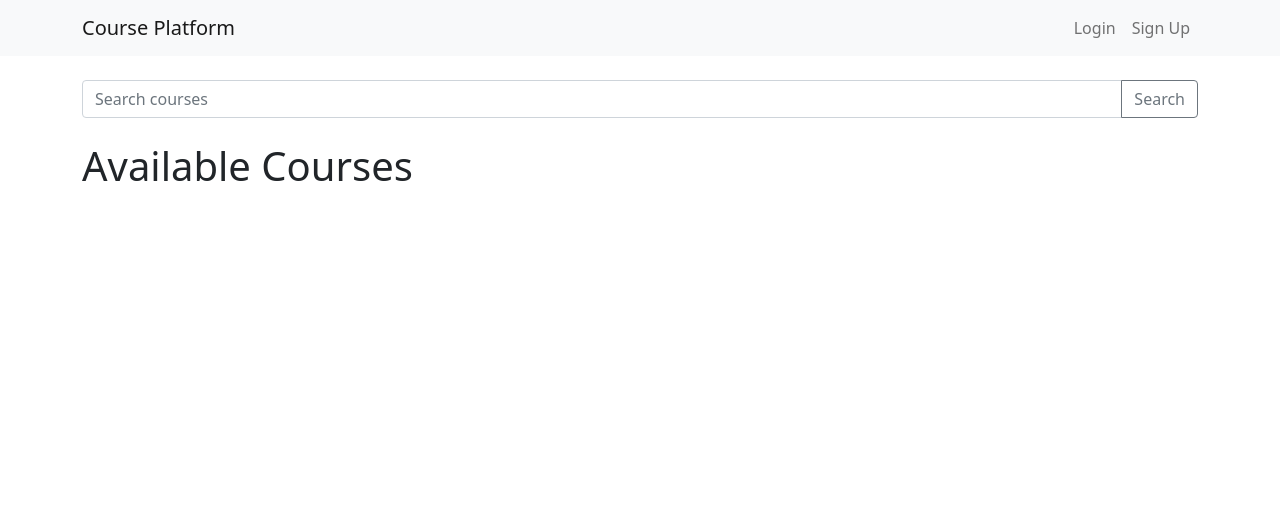
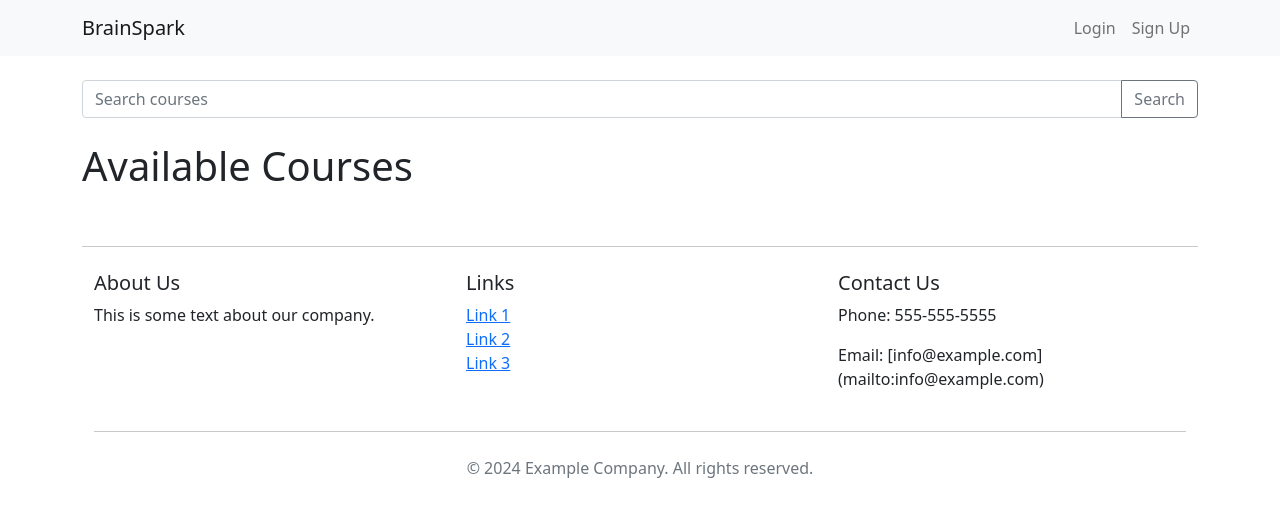
Before and after one commit to aliahadmd/BrainSpark, a Django app: page / in a window 1280 px wide. Shown: the top 519 px of the page. Run offline with Django 5.2, Linux system fonts and the light colour scheme; data that the repository does not hold is empty; parts of the project's set-up code (start-up, migrations or seed data) failed here and were passed over.

Commit message:
style pages

```diff
--- a/course/templates/course/base.html
+++ b/course/templates/course/base.html
@@ -8,36 +8,9 @@
     {% block extra_css %}{% endblock extra_css %}
 </head>
 <body>
-    <nav class="navbar navbar-expand-lg navbar-light bg-light">
-        <div class="container">
-            <a class="navbar-brand" href="{% url 'course_list' %}">Course Platform</a>
-            <button class="navbar-toggler" type="button" data-bs-toggle="collapse" data-bs-target="#navbarNav" aria-controls="navbarNav" aria-expanded="false" aria-label="Toggle navigation">
-                <span class="navbar-toggler-icon"></span>
-            </button>
-            <div class="collapse navbar-collapse" id="navbarNav">
-                <ul class="navbar-nav ms-auto">
-                    {% if user.is_authenticated %}
-                        <li class="nav-item">
-                            <a class="nav-link" href="{% url 'my_courses' %}">My courses</a>
-                        </li>
-                        <li class="nav-item">
-                            <a class="nav-link" href="{% url 'account_email' %}">Profile</a>
-                        </li>
-                        <li class="nav-item">
-                            <a class="nav-link" href="{% url 'account_logout' %}">Logout</a>
-                        </li>
-                    {% else %}
-                        <li class="nav-item">
-                            <a class="nav-link" href="{% url 'account_login' %}">Login</a>
-                        </li>
-                        <li class="nav-item">
-                            <a class="nav-link" href="{% url 'account_signup' %}">Sign Up</a>
-                        </li>
-                    {% endif %}
-                </ul>
-            </div>
-        </div>
-    </nav>
+
+    {% include "course/component/nav.html" %}
+
 
     <div class="container mt-4">
         {% if messages %}
@@ -52,6 +25,7 @@
         {% endblock body %}
         {% block extra_body %}
         {% endblock extra_body %}
+        {% include "course/component/footer.html" %}
     </div>
 
     <script src="https://cdn.jsdelivr.net/npm/bootstrap@5.1.3/dist/js/bootstrap.bundle.min.js"></script>
--- /dev/null
+++ b/course/templates/course/component/footer.html
@@ -0,0 +1,26 @@
+<footer class="footer py-4">
+    <hr class="my-4">
+    <div class="container">
+      <div class="row">
+        <div class="col-md-4">
+          <h5>About Us</h5>
+          <p>This is some text about our company.</p>
+        </div>
+        <div class="col-md-4">
+          <h5>Links</h5>
+          <ul class="list-unstyled">
+            <li><a href="#">Link 1</a></li>
+            <li><a href="#">Link 2</a></li>
+            <li><a href="#">Link 3</a></li>
+          </ul>
+        </div>
+        <div class="col-md-4">
+          <h5>Contact Us</h5>
+          <p>Phone: 555-555-5555</p>
+          <p>Email: [info@example.com](mailto:info@example.com)</p>
+        </div>
+      </div>
+      <hr class="my-4">
+      <p class="text-center text-muted">&copy; 2024 Example Company. All rights reserved.</p>
+    </div>
+  </footer>
--- /dev/null
+++ b/course/templates/course/component/nav.html
@@ -0,0 +1,30 @@
+<nav class="navbar navbar-expand-lg navbar-light bg-light">
+    <div class="container">
+        <a class="navbar-brand" href="{% url 'course_list' %}">BrainSpark</a>
+        <button class="navbar-toggler" type="button" data-bs-toggle="collapse" data-bs-target="#navbarNav" aria-controls="navbarNav" aria-expanded="false" aria-label="Toggle navigation">
+            <span class="navbar-toggler-icon"></span>
+        </button>
+        <div class="collapse navbar-collapse" id="navbarNav">
+            <ul class="navbar-nav ms-auto">
+                {% if user.is_authenticated %}
+                    <li class="nav-item">
+                        <a class="nav-link" href="{% url 'my_courses' %}">My courses</a>
+                    </li>
+                    <li class="nav-item">
+                        <a class="nav-link" href="{% url 'account_email' %}">Profile</a>
+                    </li>
+                    <li class="nav-item">
+                        <a class="nav-link" href="{% url 'account_logout' %}">Logout</a>
+                    </li>
+                {% else %}
+                    <li class="nav-item">
+                        <a class="nav-link" href="{% url 'account_login' %}">Login</a>
+                    </li>
+                    <li class="nav-item">
+                        <a class="nav-link" href="{% url 'account_signup' %}">Sign Up</a>
+                    </li>
+                {% endif %}
+            </ul>
+        </div>
+    </div>
+</nav>
--- a/course/templates/course/course_list.html
+++ b/course/templates/course/course_list.html
@@ -17,7 +17,7 @@
                     <div class="card-body">
                         <img src="{{ course.cover.url }}" alt="" class="img-fluid mb-3">
                         <h5 class="card-title">{{ course.title }}</h5>
-                        <p class="card-text">{{ course.description|truncatewords:20 }}</p>
+                        <p class="card-text">{{ course.description|truncatewords:20|safe }}</p>
                         <p class="card-text"><small class="text-muted">Instructor: {{ course.instructor }}</small></p>
                         <a href="{% url 'course_detail' course.id %}" class="btn btn-primary">View Course</a>
                     </div>
```
Also changed, not shown: course/templates/course/course_detail.html (+12 -2 lines).
